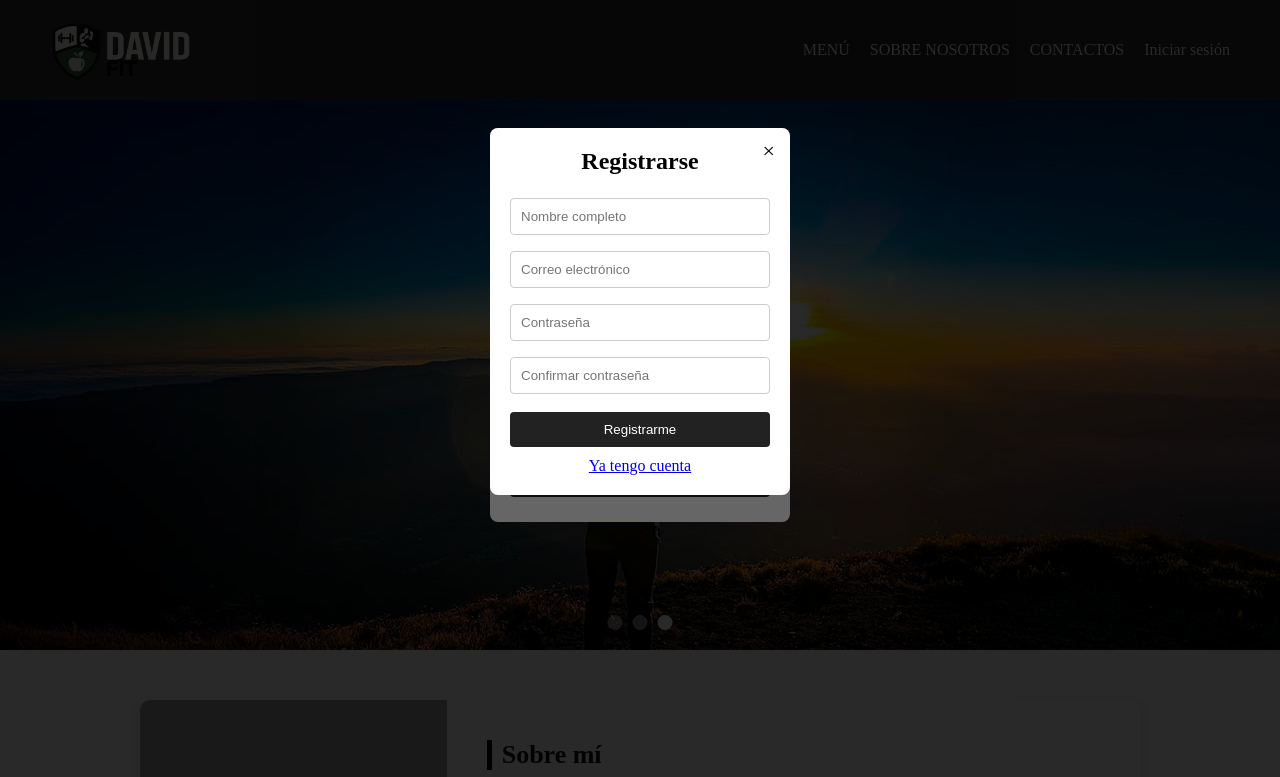
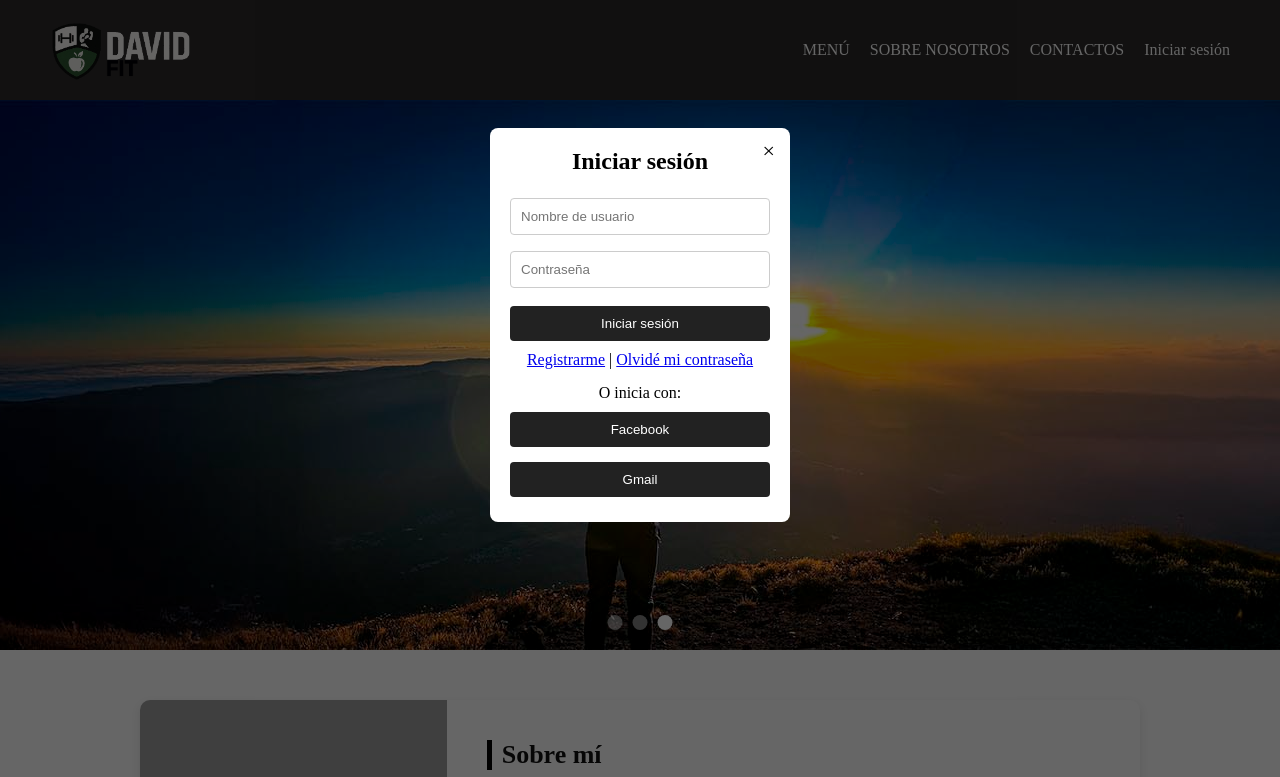
Before and after one commit to davidnavarijo/AXCEL-MI-PAGINA, a plain HTML site: page index.html in a window 1280 px wide. Both pictures are taken after a click on the link "Ya tengo cuenta". Shown: the top 777 px of the page. Drawn offline with nearby package versions, Linux system fonts and the light colour scheme; grey boxes are pictures that could not be loaded.

Commit message:
Update index.html

```diff
--- a/index.html
+++ b/index.html
@@ -160,13 +160,13 @@
 </div>
 <script>
   function openModal(id) {
-    document.getElementById('loginModal').style.display = 'block';
-    document.getElementById('registerModal').style.display = 'block';
+    document.getElementById('loginModal').style.display = 'none';
+    document.getElementById('registerModal').style.display = 'none';
     document.getElementById(id).style.display = 'block';
   }
 
   function closeModal(id) {
-    document.getElementById(id).style.display = 'block';
+    document.getElementById(id).style.display = 'none';
   }
 
   // Cierra el modal si el usuario hace clic fuera de él
```
